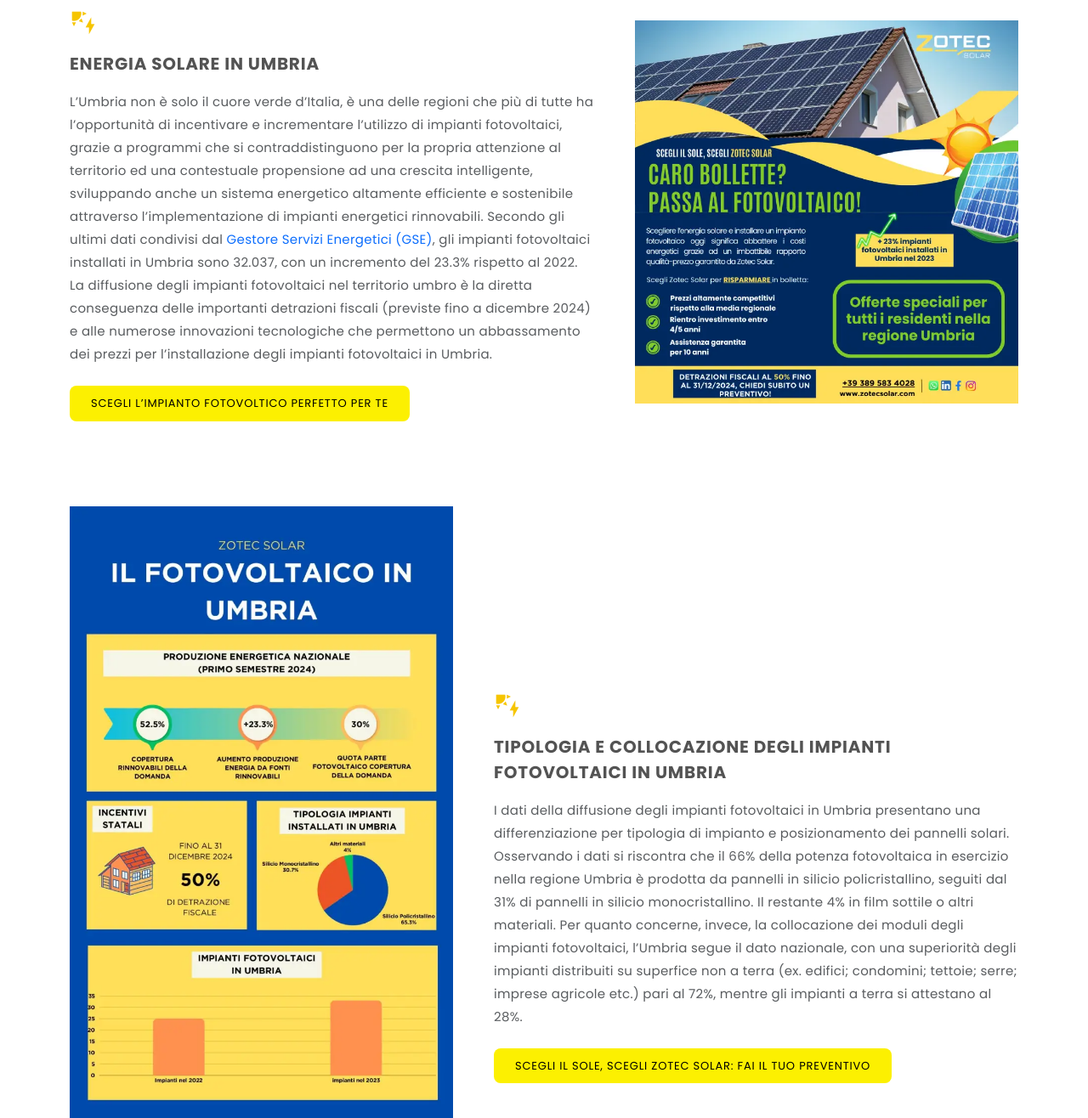
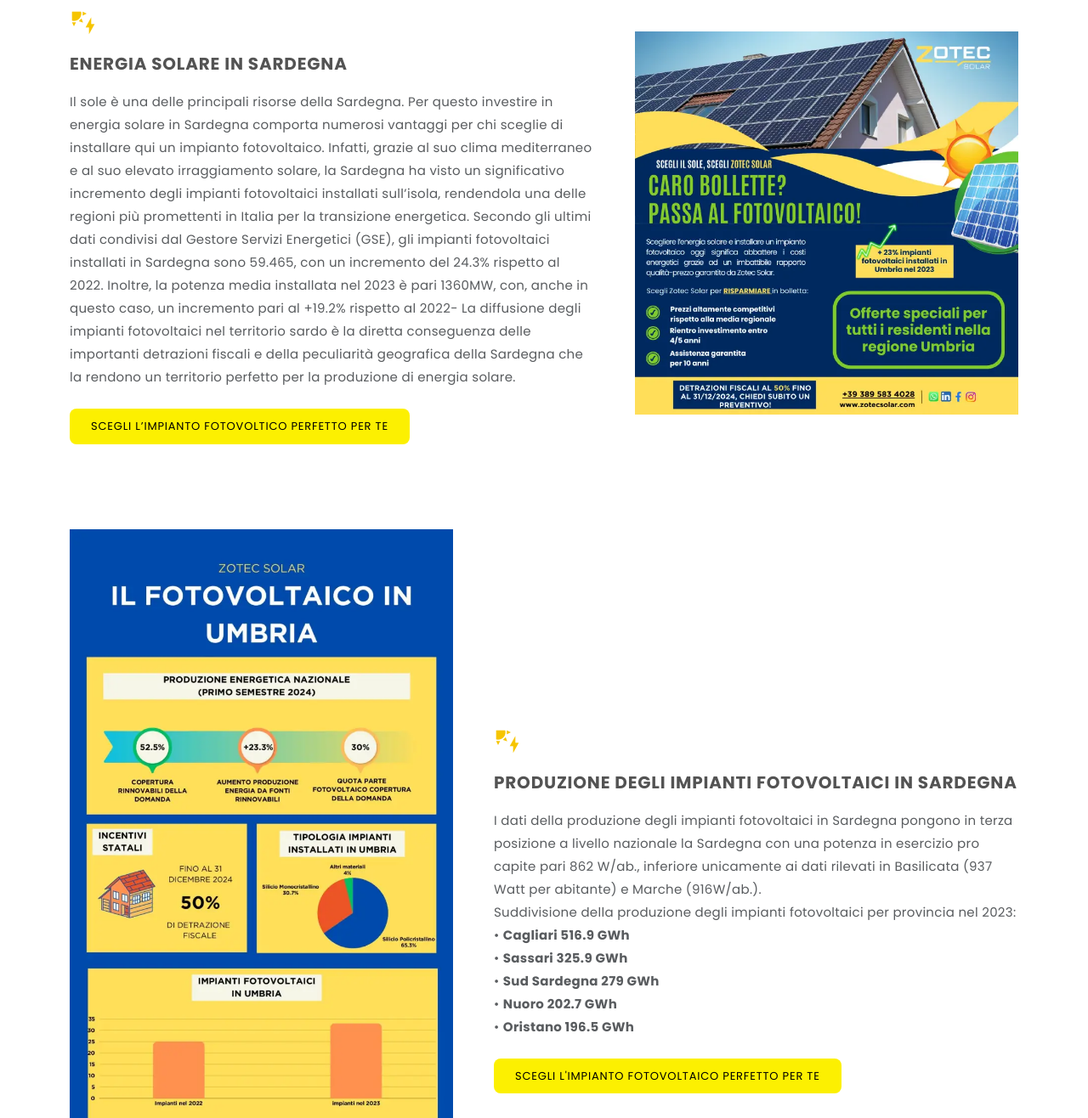
Before and after one commit to zotecsolar/sardegna, a plain HTML site: page index.html in a window 1280 px wide. Shown: the part 1484-2800 px from the top of the page at 85% size. Drawn offline with Linux system fonts and the light colour scheme.

Commit message:
Update index.html
lorenzos changes

```diff
--- a/index.html
+++ b/index.html
@@ -3,19 +3,21 @@
 
 <head>
     <meta charset="utf-8" />
-    <title>Fotovoltaico Umbria - Zotec Solar</title>
+    <title>Fotovoltaico Sardegna - Zotec Solar</title>
     <meta name="viewport" content="width=device-width, initial-scale=1.0">
-    <meta name="description" content="Preventivo Gratuito Impianto Fotovoltaico Umbria" />
-    <meta name="keywords" content="impianto fotovoltaico, fotovoltaico umbria, zote solar, energia solare" />
+    <meta name="description" content="Preventivo Gratuito Impianto Fotovoltaico Sardegna" />
+    <meta name="keywords" content="impianto fotovoltaico, fotovoltaico sardegna, zote solar, energia solare" />
     <meta http-equiv="Cache-control" content="public">
     <meta content="Themesdesign" name="Zotec Solar" />
 
     <!-- Google Tag Manager -->
+    <!--
     <script>(function(w,d,s,l,i){w[l]=w[l]||[];w[l].push({'gtm.start':
     new Date().getTime(),event:'gtm.js'});var f=d.getElementsByTagName(s)[0],
     j=d.createElement(s),dl=l!='dataLayer'?'&l='+l:'';j.async=true;j.src=
     'https://www.googletagmanager.com/gtm.js?id='+i+dl;f.parentNode.insertBefore(j,f);
     })(window,document,'script','dataLayer','GTM-K6TD8V9L');</script>
+    -->
     <!-- End Google Tag Manager -->
 
     <!-- favicon -->
@@ -37,6 +39,7 @@
     <link href="css/preload.css" rel="stylesheet" type="text/css"/>
 
     <!-- Meta Pixel Code -->
+    <!--
     <script>
     !function(f,b,e,v,n,t,s)
     {if(f.fbq)return;n=f.fbq=function(){n.callMethod?
@@ -52,14 +55,17 @@
     <noscript><img height="1" width="1" style="display:none"
     src="https://www.facebook.com/tr?id=2044195912763553&ev=PageView&noscript=1"
     /></noscript>
+    -->
     <!-- End Meta Pixel Code -->
 
 </head>
 
 <body>
     <!-- Google Tag Manager (noscript) -->
+    <!--
     <noscript><iframe src="https://www.googletagmanager.com/ns.html?id=GTM-K6TD8V9L"
     height="0" width="0" style="display:none;visibility:hidden"></iframe></noscript>
+    -->
     <!-- End Google Tag Manager (noscript) -->
 
     <!--REONIC GTag Manager (script)-->
@@ -145,7 +151,7 @@
                     <div class="row align-items-center">
                         <div class="col-lg-7 col-md-6">
 			    <div class="title-heading" style="margin-top: -50px;"> <!-- Added negative margin to move up -->
-    				<h1 class="heading text-white mb-3">Fotovoltaico in Umbria</h1>
+    				<h1 class="heading text-white mb-3">Fotovoltaico in Sardegna</h1>
     				<div class="mt-4 pt-2" style="margin-top: 0 !important;"> <!-- Reduced top margin -->
         				<a href="https://www.zotecsolar.com/contatti/" class="btn btn-outline-white mb-2">CONTATTACI</a>
     				</div>
@@ -188,7 +194,7 @@
                 <div class="col-md-7 mt-4 mt-sm-0 pt-2 pt-sm-0">
                     <div class="about-app ms-lg-4">
                         <i class="mdi mdi-solar-power text-custom h2"></i>
-                        <h4 class="title text-uppercase mt-2 mb-3">Impianti Fotovoltaici in Umbria: Come Scegliere il Miglior Impianto Fotovoltaico</h4>
+                        <h4 class="title text-uppercase mt-2 mb-3">Impianti Fotovoltaici in Sardegna: Perchè Scegliere l'Energia Solare</h4>
                         <p class="text-muted">L’energia solare è una fonte energetica pulita, sostenibile e conveniente ed è, grazie
                             all’avanzamento tecnologico, potenzialmente in grado di fornire energia elettrica
                             all’80% della popolazione mondiale.
@@ -211,19 +217,21 @@
                 <div class="col-md-7 mt-4 mt-sm-0 pt-2 pt-sm-0 order-2 order-md-1">
                     <div class="about-app me-lg-4">
                         <i class="mdi mdi-solar-power text-custom h2"></i>
-                        <h4 class="title text-uppercase mt-2 mb-3">Energia Solare in Umbria</h4>
-                        <p class="text-muted">L’Umbria non è solo il cuore verde d’Italia, è una delle regioni che più di tutte ha
-                            l’opportunità di incentivare e incrementare l’utilizzo di impianti fotovoltaici, grazie a
-                            programmi che si contraddistinguono per la propria attenzione al territorio ed una
-                            contestuale propensione ad una crescita intelligente, sviluppando anche un sistema
-                            energetico altamente efficiente e sostenibile attraverso l’implementazione di impianti
-                            energetici rinnovabili.
-                            Secondo gli ultimi dati condivisi dal <a href="https://www.gse.it/" target="_blank">Gestore Servizi Energetici (GSE)</a>, gli impianti
-                            fotovoltaici installati in Umbria sono 32.037, con un incremento del 23.3% rispetto al
-                            2022.  La   diffusione   degli   impianti   fotovoltaici   nel   territorio   umbro   è   la   diretta
-                            conseguenza delle importanti detrazioni fiscali (previste fino a dicembre 2024) e
-                            alle numerose innovazioni tecnologiche che permettono un abbassamento dei prezzi
-                            per l’installazione degli impianti fotovoltaici in Umbria.</p>
+                        <h4 class="title text-uppercase mt-2 mb-3">Energia Solare in Sardegna</h4>
+                        <p class="text-muted">Il sole è una delle principali risorse della Sardegna. Per questo investire in energia
+						solare in Sardegna comporta numerosi vantaggi per chi sceglie di installare qui
+						un impianto fotovoltaico. Infatti, grazie al suo clima mediterraneo e al suo
+						elevato irraggiamento solare, la Sardegna ha visto un significativo incremento
+						degli impianti fotovoltaici installati sull’isola, rendendola una delle regioni più
+						promettenti in Italia per la transizione energetica.
+						Secondo gli ultimi dati condivisi dal Gestore Servizi Energetici (GSE), gli impianti
+						fotovoltaici installati in Sardegna sono 59.465, con un incremento del 24.3%
+						rispetto al 2022. Inoltre, la potenza media installata nel 2023 è pari 1360MW,
+						con, anche in questo caso, un incremento pari al +19.2% rispetto al 2022-
+						La   diffusione   degli   impianti   fotovoltaici   nel   territorio   sardo   è   la   diretta
+						conseguenza delle importanti detrazioni fiscali e della peculiarità geografica
+						della Sardegna che la rendono un territorio perfetto per la produzione di energia
+						solare.</p>
                         <a href="#home" class="btn btn-custom mt-2">SCEGLI L’IMPIANTO FOTOVOLTICO PERFETTO PER TE</a>
                     </div>
                 </div><!--end col-->
@@ -254,17 +262,19 @@
                 <div class="col-md-7 mt-4 mt-sm-0 pt-2 pt-sm-0">
                     <div class="about-app ms-lg-4">
                         <i class="mdi mdi-solar-power text-custom h2"></i>
-                        <h4 class="title text-uppercase mt-2 mb-3">Tipologia e Collocazione degli Impianti Fotovoltaici in Umbria</h4>
-                        <p class="text-muted">I dati della diffusione degli impianti fotovoltaici in Umbria presentano una
-                            differenziazione per tipologia di impianto e posizionamento dei pannelli solari.
-                            Osservando i dati si riscontra che il 66% della potenza fotovoltaica in esercizio nella
-                            regione Umbria  è prodotta da pannelli in silicio policristallino, seguiti dal 31% di
-                            pannelli in silicio monocristallino. Il restante 4% in film sottile o altri materiali.
-                            Per quanto concerne, invece, la collocazione dei moduli degli impianti fotovoltaici,
-                            l’Umbria segue  il dato  nazionale, con una  superiorità  degli impianti distribuiti su
-                            superfice non a terra (ex. edifici; condomini; tettoie; serre; imprese agricole etc.) pari al
-                            72%, mentre gli impianti a terra si attestano al 28%.</p>
-                        <a href="#home" class="btn btn-custom mt-2">SCEGLI IL SOLE, SCEGLI ZOTEC SOLAR: FAI IL TUO PREVENTIVO</a>
+                        <h4 class="title text-uppercase mt-2 mb-3">Produzione degli impianti fotovoltaici in Sardegna</h4>
+                        <p class="text-muted">I dati della produzione degli impianti fotovoltaici in Sardegna pongono in terza
+						posizione a livello nazionale la Sardegna con una potenza in esercizio pro
+						capite pari 862 W/ab., inferiore unicamente ai dati rilevati in Basilicata (937
+						Watt per abitante) e Marche (916W/ab.).<br>
+						Suddivisione della produzione degli impianti fotovoltaici per provincia nel 2023:
+						• <b>Cagliari 516.9 GWh</b><br>
+						• <b>Sassari 325.9 GWh</b><br>
+						• <b>Sud Sardegna 279 GWh</b><br>
+						• <b>Nuoro 202.7 GWh</b><br>
+						• <b>Oristano 196.5 GWh</b><br>
+						</p>
+                        <a href="#home" class="btn btn-custom mt-2">SCEGLI L'IMPIANTO FOTOVOLTAICO PERFETTO PER TE</a>
                     </div>
                 </div><!--end col-->
             </div><!--end row-->
@@ -325,7 +335,7 @@
                 <div class="col-md-7 mt-4 mt-sm-0 pt-2 pt-sm-0">
                     <div class="about-app ms-lg-4">
                         <i class="mdi mdi-solar-power text-custom h2"></i>
-                        <h4 class="title text-uppercase mt-2 mb-3">Zotec Solar, Scegli il tuo Impianto Fotovoltaico in Umbria</h4>
+                        <h4 class="title text-uppercase mt-2 mb-3">Zotec Solar, Scegli il tuo Impianto Fotovoltaico in Sardegna</h4>
                         <p class="text-muted">Scegliere Zotec Solar non significa solamente avere la possibilità di installare impianti
                             di ultima generazione in Umbria, garantiti e affidabili, ma altresì permette di avere a
                             disposizione   un   magazzino   e   uno   stoccaggio   di   materiali   altamente   fornito   dei
@@ -348,8 +358,8 @@
                 <div class="col-md-7 mt-4 mt-sm-0 pt-2 pt-sm-0 order-2 order-md-1">
                     <div class="about-app me-lg-4">
                         <i class="mdi mdi-solar-power text-custom h2"></i>
-                        <h4 class="title text-uppercase mt-2 mb-3">Perché scegliere Zotec Solar per un impianto fotovoltaico in Umbria</h4>
-                        <p class="text-muted">Se ti stai chiedendo come funziona installare un impianto fotovoltaico in Umbria, puoi
+                        <h4 class="title text-uppercase mt-2 mb-3">Perché scegliere Zotec Solar per un impianto fotovoltaico in Sardegba</h4>
+                        <p class="text-muted">Se ti stai chiedendo come funziona installare un impianto fotovoltaico in Sardegna, puoi
                             affidarti a Zotec Solar e potrai avere:<br>
                             - Sopralluogo gratuito;<br>
                             - Progettazione impianto fotovoltaico su misura in base alle peculiarità e necessità
@@ -471,7 +481,7 @@
             <div class="row">
                 <div class="col-12 p-0">
                     <div class="map">
-                        <iframe src="https://www.google.com/maps/embed?pb=!1m18!1m12!1m3!1d747135.6801908475!2d11.918643770477528!3d42.988831446861724!2m3!1f0!2f0!3f0!3m2!1i1024!2i768!4f13.1!3m3!1m2!1s0x132e99ce6f80fd7d%3A0x9c0847e0b2bf6282!2sUmbria%2C%20Italy!5e0!3m2!1sen!2sse!4v1730385797099!5m2!1sen!2sse" width="600" height="450" style="border:0;" allowfullscreen="" loading="lazy" referrerpolicy="no-referrer-when-downgrade"></iframe>
+                        <iframe src="https://www.google.com/maps/embed?pb=!1m18!1m12!1m3!1d781747.6727129199!2d8.319616001544986!3d40.059754165939836!2m3!1f0!2f0!3f0!3m2!1i1024!2i768!4f13.1!3m3!1m2!1s0x12ddc48d448d3591%3A0x339674b6e4ab6631!2sSardinia!5e0!3m2!1sen!2sit!4v1737909171421!5m2!1sen!2sit" width="600" height="450" style="border:0;" allowfullscreen="" loading="lazy" referrerpolicy="no-referrer-when-downgrade"></iframe>
                     </div><!--end map-->
                 </div><!--end col-->
             </div><!--end row-->
```
